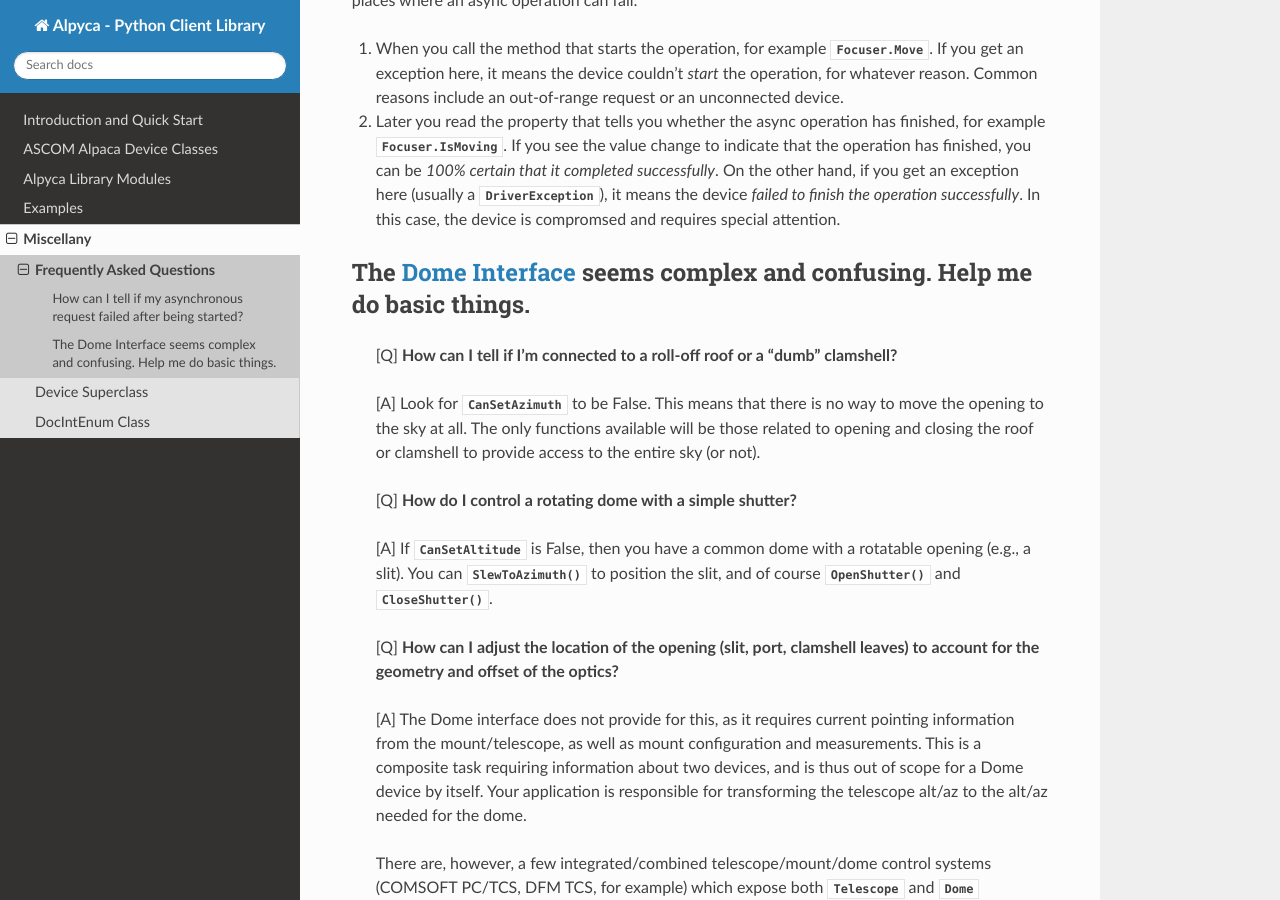
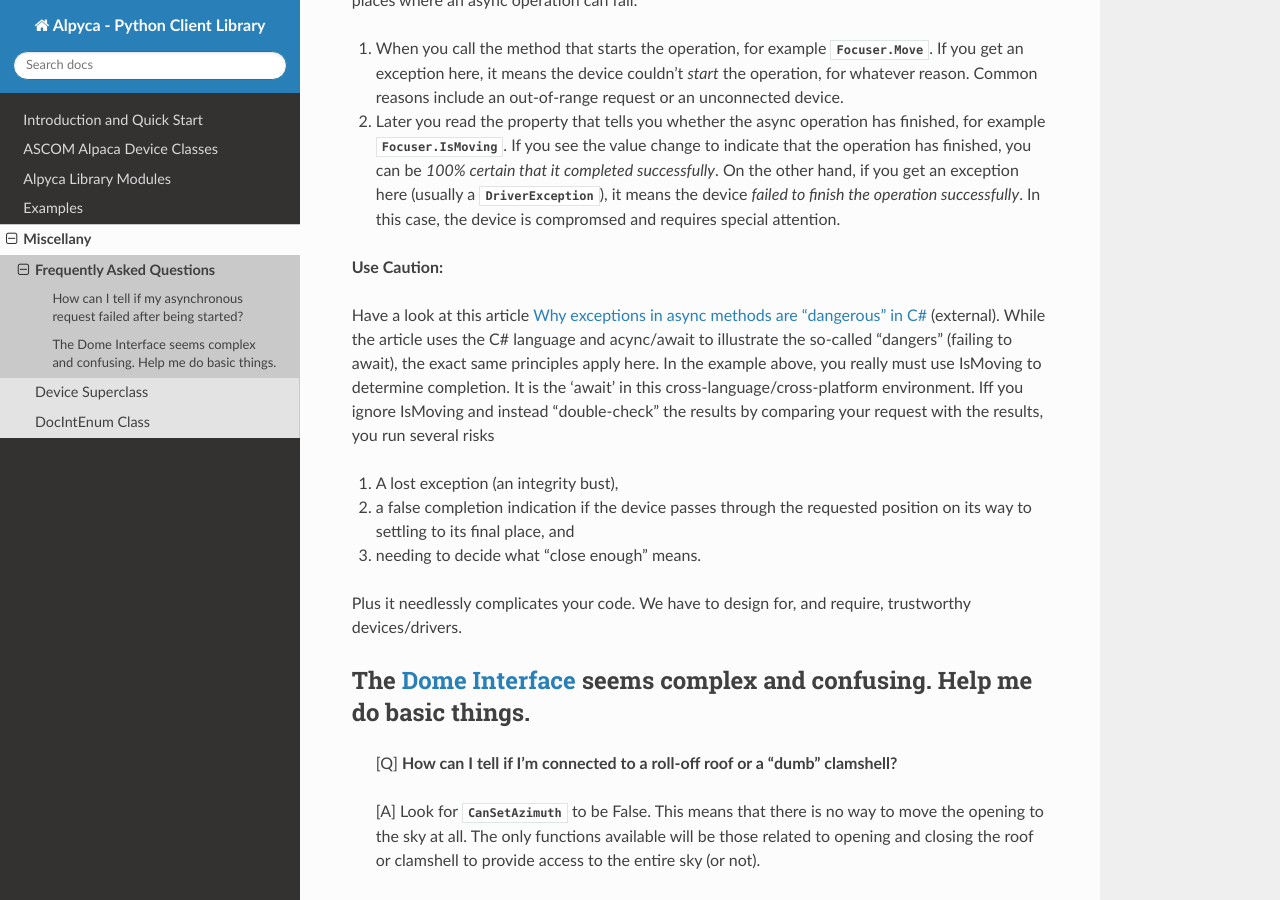
Before and after one commit to ASCOMInitiative/alpyca, a Sphinx documentation site: the page built from docs/source/faq.rst, in a window 1280 px wide and 900 px high, scrolled down 307 px. Built offline with Sphinx 7.4.7 and the Read the Docs theme 2.0.0, drawn with Linux system fonts in a browser that asks for light colours.

Commit message:
Oops forgot to put a causion section into the async FAQ.

```diff
--- a/docs/source/faq.rst
+++ b/docs/source/faq.rst
@@ -19,6 +19,29 @@ places where an async operation can fail:
    that it completed successfully*. On the other hand, if you get an exception here (usually
    a :py:class:`~alpaca.exceptions.DriverException`), it means the device *failed to finish the
    operation successfully*. In this case, the device is compromsed and requires special attention.
+
+**Use Caution:**
+
+Have a look at this article |excpdang|. While the article uses the C# language and acync/await
+to illustrate the so-called "dangers" (failing to await), the exact same principles apply here.
+In the example above, you really must use IsMoving to determine completion. It is the 'await'
+in this cross-language/cross-platform environment. Iff you ignore IsMoving and instead
+“double-check” the results by comparing your request with the results, you run several risks
+
+1. A lost exception (an integrity bust),
+2. a false completion indication if the device passes through the requested
+   position on its way to settling to its final place, and
+3. needing to decide what “close enough” means.
+
+Plus it needlessly complicates your code. We have to design for, and require,
+trustworthy devices/drivers.
+
+.. |excpdang| raw:: html
+
+    <a href="https://medium.com/@alexandre.malavasi/why-exceptions-in-async-methods-are-dangerous-in-c-fda7d382b0ff"
+    target="_blank">
+    Why exceptions in async methods are “dangerous” in C#</a> (external)
+
 
 
 .. _dome-faq:
```
